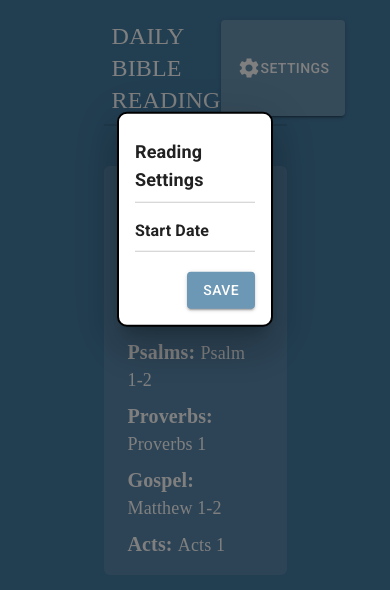
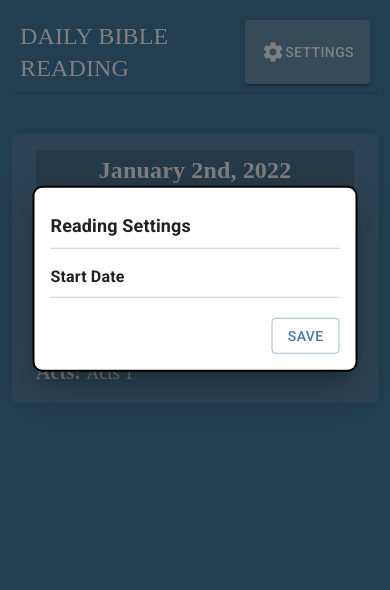
Before and after one commit to abel3t/Bible-reading-plans, a Next.js app: page / in a window 390 px wide. Both pictures are taken after a click on the button "SETTINGS". Shown: the top 590 px of the page. Built offline with nearby package versions, Linux system fonts and the light colour scheme.

Commit message:
Update resposive

```diff
--- a/src/pages/index.tsx
+++ b/src/pages/index.tsx
@@ -45,7 +45,7 @@ const Home: NextPage = () => {
             <meta name="viewport" content="initial-scale=1.0, width=device-width" />
           </Head>
 
-          <div className="py-4 px-6 rounded-md w-1/2" style={{ backgroundColor: '#5A89AD', margin: '0 auto' }}>
+          <div className="py-4 px-6 rounded-md sm:w-3/4 md:w-2/3 lg:w-1/2" style={{ backgroundColor: '#5A89AD', margin: '0 auto' }}>
 
             <p className="p-1 text-center rounded-sm font-bold text-2xl"
                style={{ backgroundColor: '#4C7693' }}> {format(new Date(),
--- a/src/pages/layouts/header.tsx
+++ b/src/pages/layouts/header.tsx
@@ -45,7 +45,6 @@ const Header: React.FC = () => {
     top: '26%',
     left: '50%',
     transform: 'translate(-50%, -50%)',
-    width: '40%',
     bgcolor: 'background.paper',
     border: '2px solid #000',
     borderRadius: '10px',
@@ -54,7 +53,7 @@ const Header: React.FC = () => {
   };
 
   return (
-      <div className="flex content-center w-1/2 border-solid border-b-2 p-2"
+      <div className="flex content-center xs:3/4 md:w-2/3 lg:w-1/2 border-solid border-b-2 p-2"
            style={{ margin: '0 auto', borderColor: '#3E6F92' }}>
         <div className="text-2xl">DAILY BIBLE READING</div>
         <div className="grow flex justify-end">
@@ -68,8 +67,9 @@ const Header: React.FC = () => {
               BackdropProps={{
                 timeout: 500
               }}
+              className="mt-20 sm:mt-10 md:mt-5 lg:mt-3"
           >
-            <Box sx={style}>
+            <Box sx={style} className="w-5/6 sm:w-3/4 md:w-2/3 lg:w-2/5">
               <div className="font-bold text-lg mb-2 py-2" style={{ borderBottom: 'solid 1px #ccc' }}>
                 Reading Settings
               </div>
@@ -89,7 +89,7 @@ const Header: React.FC = () => {
               </div>
 
               <div className="flex justify-end mt-5">
-                <Button variant="contained" className="capitalize" style={{backgroundColor: '#6C97B5'}} onClick={handleSave}>
+                <Button variant="outlined" className="capitalize" color="primary" onClick={handleSave}>
                   Save
                 </Button>
               </div>
--- a/src/settings/theme.ts
+++ b/src/settings/theme.ts
@@ -13,7 +13,16 @@ const theme = createTheme({
     error: {
       main: red.A400
     }
-  }
+  },
+  breakpoints: {
+    values: {
+      xs: 0,
+      sm: 600,
+      md: 900,
+      lg: 1200,
+      xl: 1536,
+    },
+  },
 });
 
 export default theme;
```
